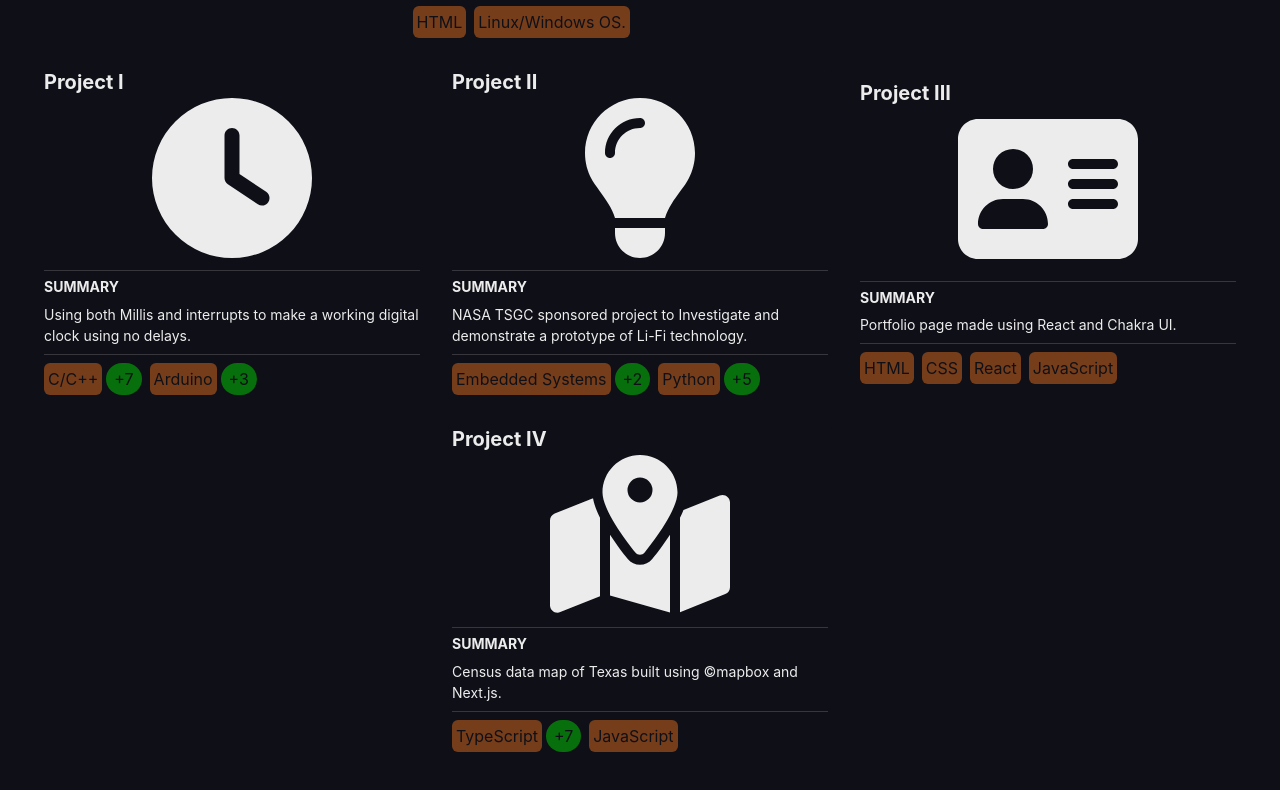
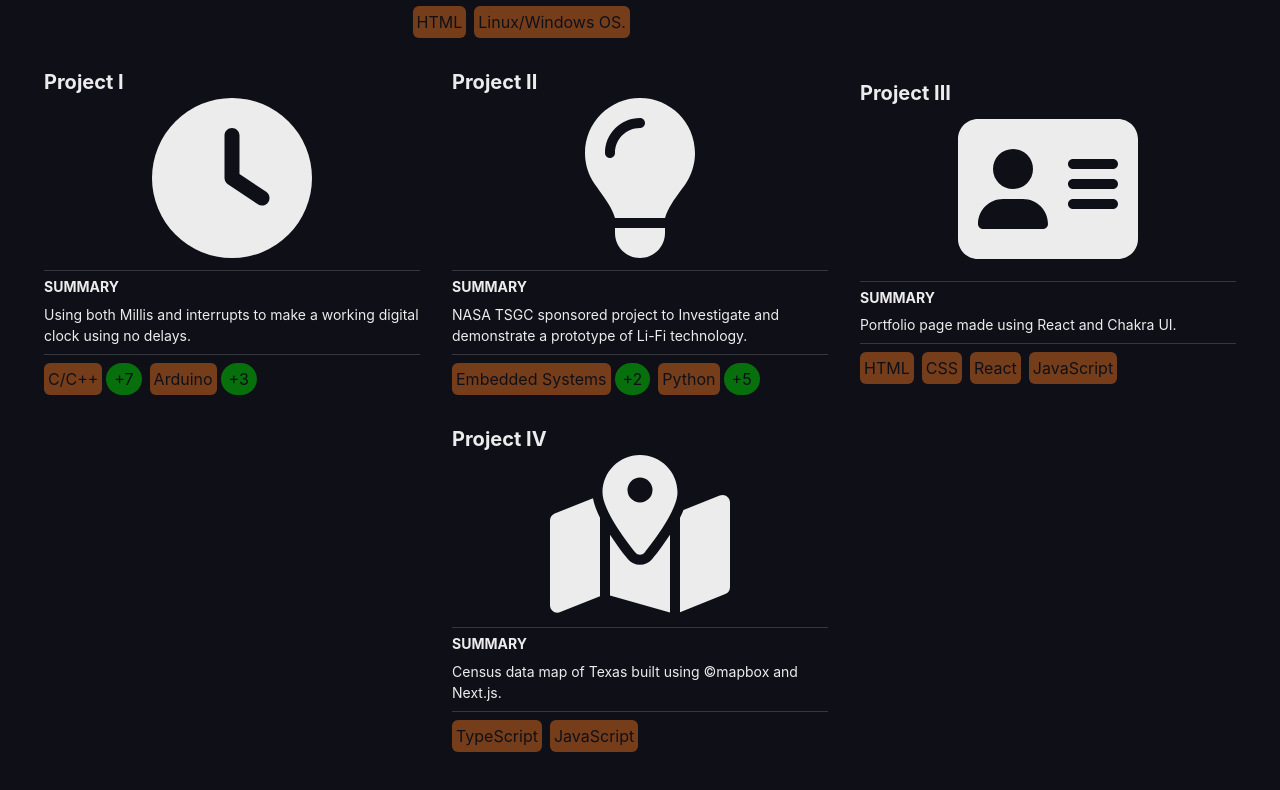
Before and after one commit to Zed-4/Portfolio-React-ChakraUI, a React (Create React App) app: page / in a window 1280 px wide. Shown: the part 1347-2137 px from the top of the page. Built offline with nearby package versions, Linux system fonts and the light colour scheme.

Commit message:
doc: fixing typo

```diff
--- a/src/App.js
+++ b/src/App.js
@@ -98,7 +98,7 @@ const projectThreeSkills = [
 ]
 
 const projectFourSkills = [
-  { name: "TypeScript", years: 7 },
+  { name: "TypeScript" },
   { name: 'JavaScript' },
 ]
 
```
